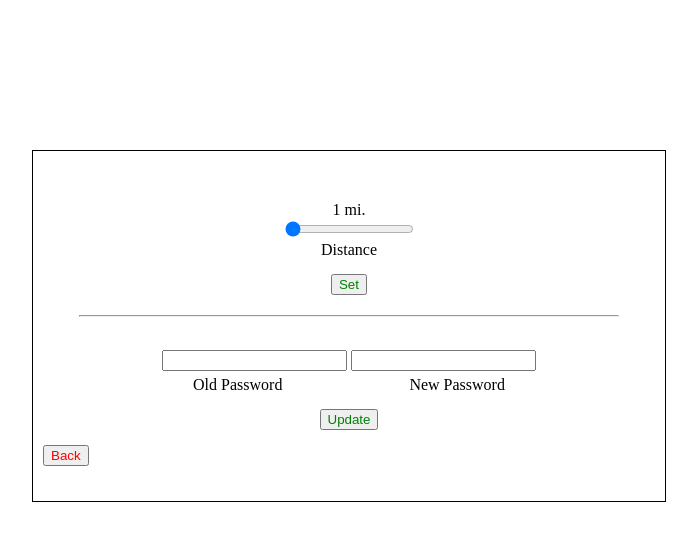
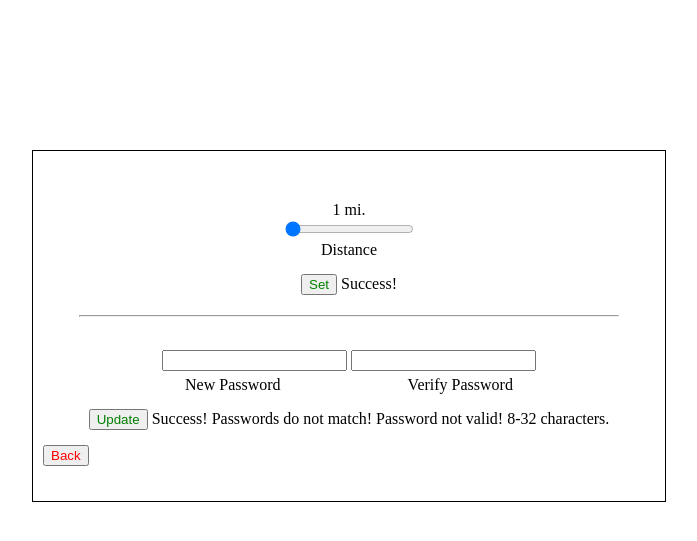
Before and after one commit to SE-Team-Two/LocalSpeak, a Flask app: a page that uses pusher/templates/settings.html in a window 1280 px wide. Shown: the top 541 px of the page, without its empty margins (291-988 px from the left). Run offline with Flask 2, Linux system fonts and the light colour scheme; the visitor is signed in with stand-in values (Sample User, id 1); parts of the project's set-up code (start-up, migrations or seed data) failed here and were passed over; some libraries are stand-ins or nearby versions.

Commit message:
User password changing and cleanups

```diff
--- a/pusher/templates/settings.html
+++ b/pusher/templates/settings.html
@@ -15,6 +15,8 @@
   				$("#distance").change();
   			}
 			);
+			$("#pw").attr({"required":"true",'minlength':8});
+			$("#v_pw").attr({"required":"true",'minlength':8});
   		$("#distance").change(function () {
   			label= document.getElementById('distance_label');
   			distance= document.getElementById('distance');
@@ -24,16 +26,36 @@
   			window.location.href= "{{ url_for('chat',username="") }}"+"{{curr_usr}}";
   		});
   		$("#set_distance_btn").click(function () {
+  			$("#distance_success").css({"display":"none"});
   			value= document.getElementById("distance").value;
   			$.post('/save/distance', {'username':'{{ curr_usr }}',"distance":value});
+  			$("#distance_success").css({"display":"block"});
+  		});
+  		$("#update_pw_btn").click(function () {
+  			$("#password_error_length").css({"display":"none"});
+	  		$("#password_error_match").css({"display":"none"});
+  			$("#password_success").css({"display":"none"});
+  			if ($("#update_pw_form")[0].checkValidity()) {
+	  			pw= document.getElementById("pw").value;
+	  			v_pw= document.getElementById("v_pw").value;
+	  			if (pw == v_pw) {
+	  				$.post('/save/password', {'username':'{{ curr_usr }}',"password":pw});
+	  				$("#password_success").css({"display":"block"});
+	  			}
+	  			else
+	  				$("#password_error_match").css({"display":"block"});
+	  				document.getElementById("pw").value= ""
+	  				document.getElementById("v_pw").value= ""
+				}
+				else {
+					$("#password_error_length").css({"display":"block"});
+				}
   		});
   	});
   </script>
 </head>
 <body>
 	<div id="settings_div">
-
-		<form id="user_settings">
 
 		<label id="distance_label"></label>
 		<br>
@@ -42,17 +64,22 @@
 		<label>Distance</label>
 		<br>
 		<button type="button" id="set_distance_btn">Set</button>
+    <span class="settings_success" id="distance_success">Success!</span>
 		<hr id='hr'>
-			<input class="pw" name="old_pw" type="text">
-			<input class="pw" name="new_pw" type="text">
+		<form id="update_pw_form">
+			<input class="pw" name="pw" id="pw" type="password">
+			<input class="pw" name="v_pw" id="v_pw" type="password">
 			<br>
-			<label>Old Password</label>
-			<label id='pw_label'>New Password</label>
+			<label>New Password</label>
+			<label id='pw_label'>Verify Password</label>
 			<br>
-			<button type="button">Update</button>
-
+			<button type="button" id="update_pw_btn">Update</button>
+      <span class="settings_success" id="password_success">Success!</span>
+      <span class="settings_error" id="password_error_match">Passwords do not match!</span>
+      <span class="settings_error" id="password_error_length">Password not valid! 8-32 characters.</span>
     </form>
 		<button type="button" id="back_btn">Back</button>
+
 	</div>
 </body>
 </html>
```
Lines whose indentation alone changed are shown as unchanged.
